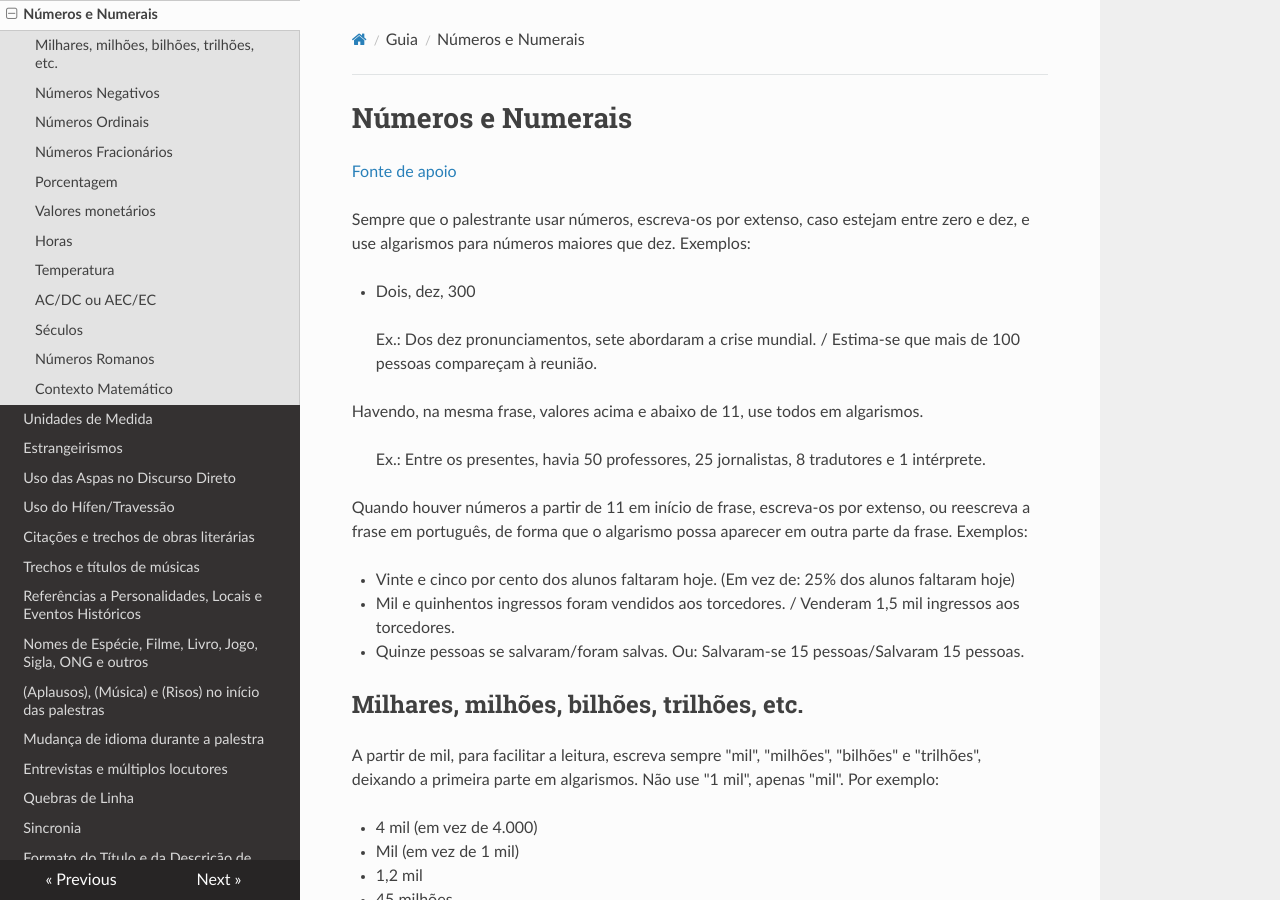
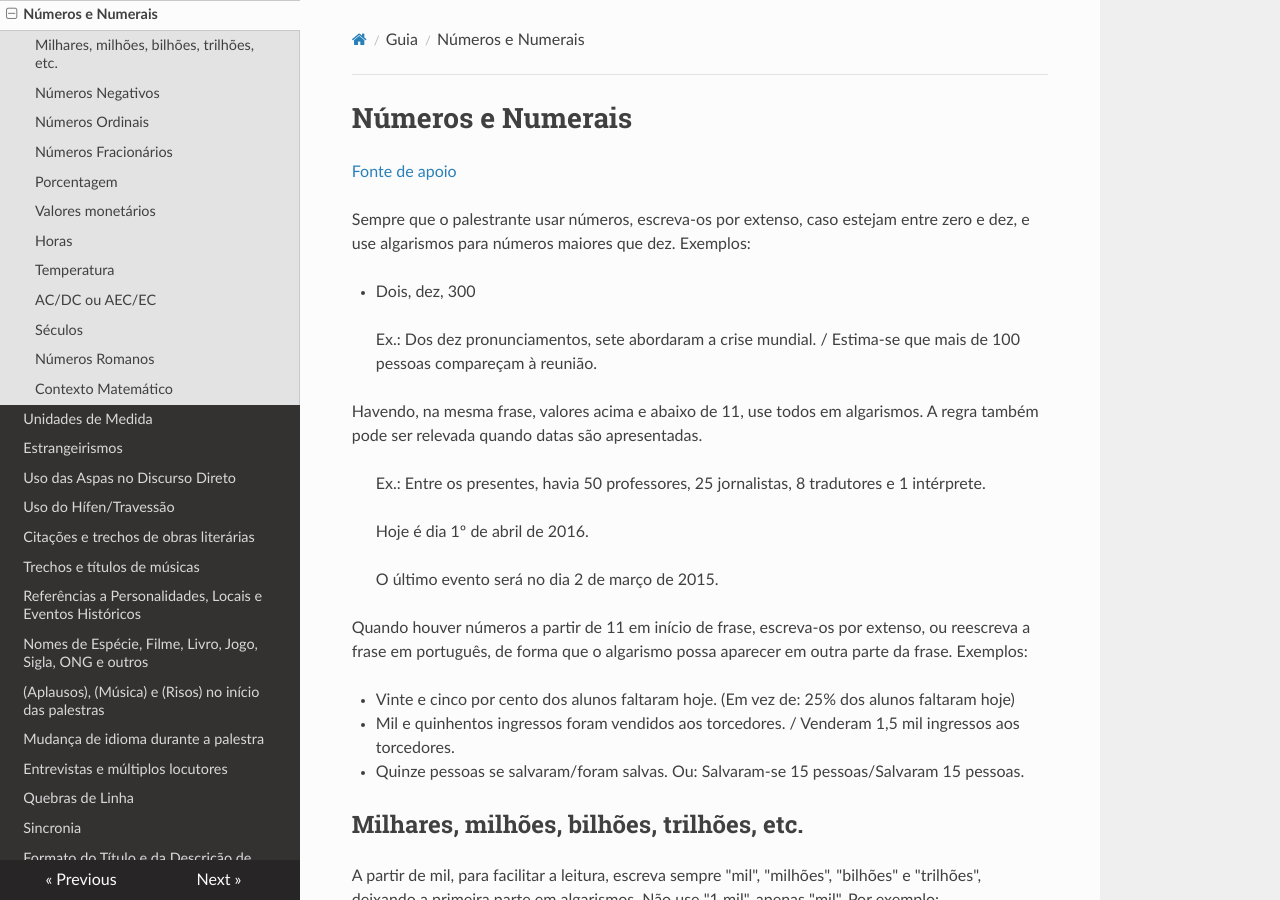
Before and after one commit to tupaschoal/TED-Translators_PT-BR_Styleguide, an MkDocs documentation site: the page built from docs/numeros_numerais.md, in a window 1280 px wide and 900 px high. Built offline with MkDocs 1.6.1, drawn with Linux system fonts in a browser that asks for light colours; nearby versions of some CDN libraries; old or Windows-style settings are respelled for this version of MkDocs.

Commit message:
Add date examples
Added how 0-10 rule should be circunvented when presenting dates.

```diff
--- a/docs/numeros_numerais.md
+++ b/docs/numeros_numerais.md
@@ -7,9 +7,13 @@ Sempre que o palestrante usar números, escreva-os por extenso, caso estejam ent
 
 > Ex.: Dos dez pronunciamentos, sete abordaram a crise mundial. / Estima-se que mais de 100 pessoas compareçam à reunião.
 
-Havendo, na mesma frase, valores acima e abaixo de 11, use todos em algarismos.
+Havendo, na mesma frase, valores acima e abaixo de 11, use todos em algarismos. A regra também pode ser relevada quando datas são apresentadas.
 
 > Ex.: Entre os presentes, havia 50 professores, 25 jornalistas, 8 tradutores e 1 intérprete.
+
+> Hoje é dia 1º de abril de 2016.
+
+> O último evento será no dia 2 de março de 2015.
 
 Quando houver números a partir de 11 em início de frase, escreva-os por extenso, ou reescreva a frase em português, de forma que o algarismo possa aparecer em outra parte da frase.  Exemplos:
 
@@ -18,7 +22,6 @@ Quando houver números a partir de 11 em início de frase, escreva-os por extens
 - Mil e quinhentos ingressos foram vendidos aos torcedores. / Venderam 1,5 mil ingressos aos torcedores.
 
 - Quinze pessoas se salvaram/foram salvas. Ou: Salvaram-se 15 pessoas/Salvaram 15 pessoas.
-
 
 ## Milhares, milhões, bilhões, trilhões, etc.
 
```
